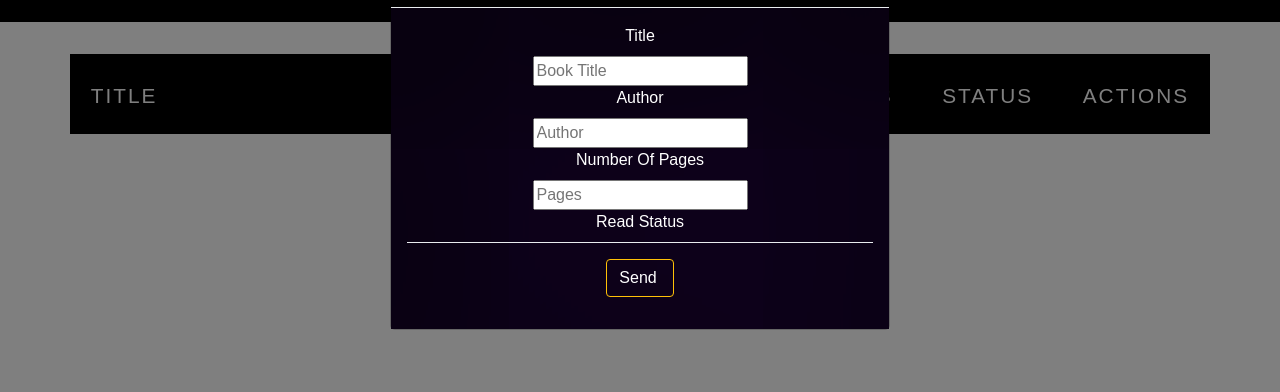
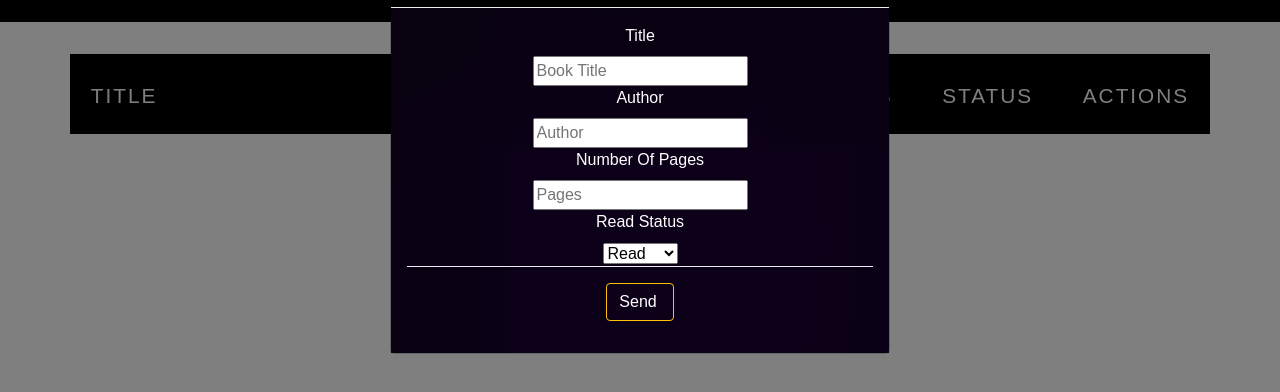
Before and after one commit to mesielepush/Js_Library, a website: page index.html in a window 1280 px wide. Both pictures are taken after a click on the link "NEW". Shown: the part 106-498 px from the top of the page. Drawn offline with nearby package versions, Linux system fonts and the light colour scheme; files that its build step writes are made by us from their sources.

Commit message:
Quick fix of a missing div
I remove the div to fix a bug and forgot to put it back

```diff
--- a/index.html
+++ b/index.html
@@ -85,8 +85,14 @@
                 </div>
                 <div class="field">
                   <label class="label">Read Status</label>
-
-                  <br>
+                  <div class="control">
+                    <div class="select">
+                      <select name="status" id="status">
+                        <option value="true">Read</option>
+                        <option value="false">Unread</option>
+                      </select>
+                    </div>
+                  </div>
                 </div>
 
                 <div class="modal-footer justify-content-center">
```
